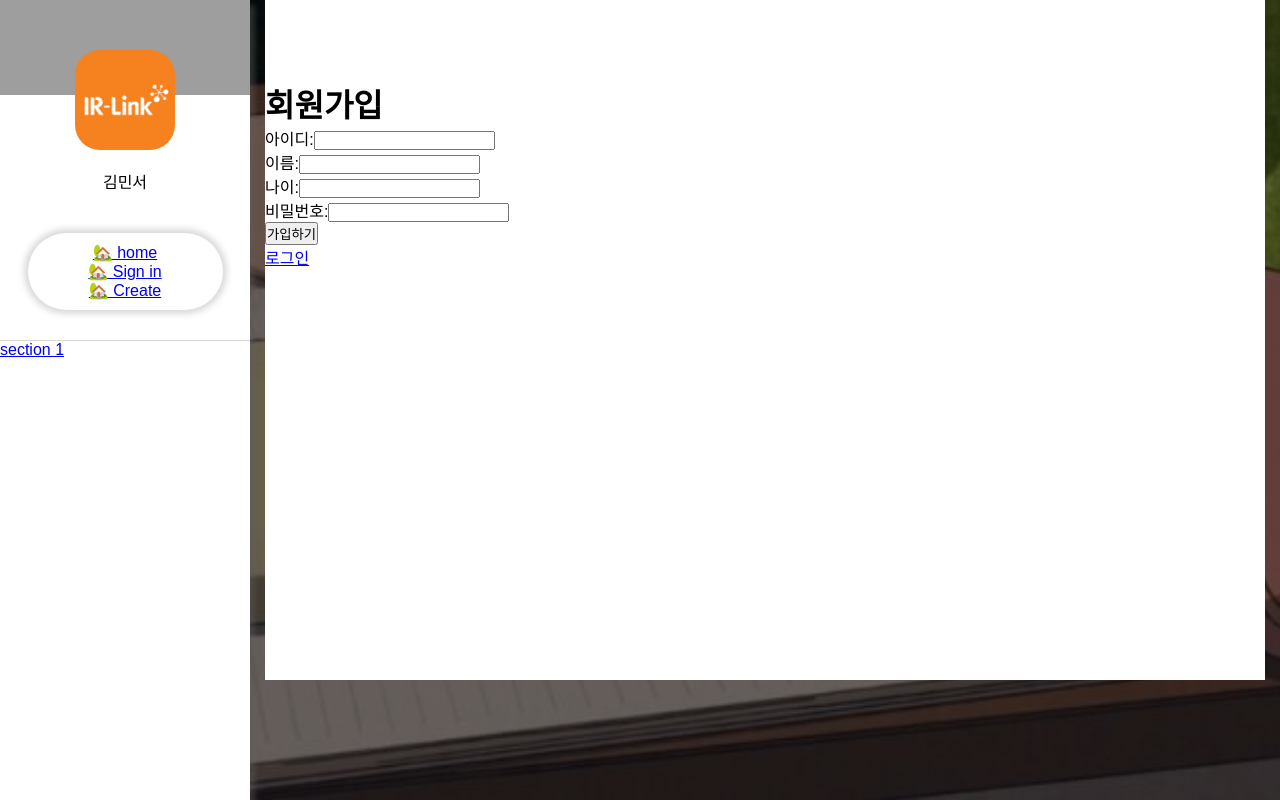
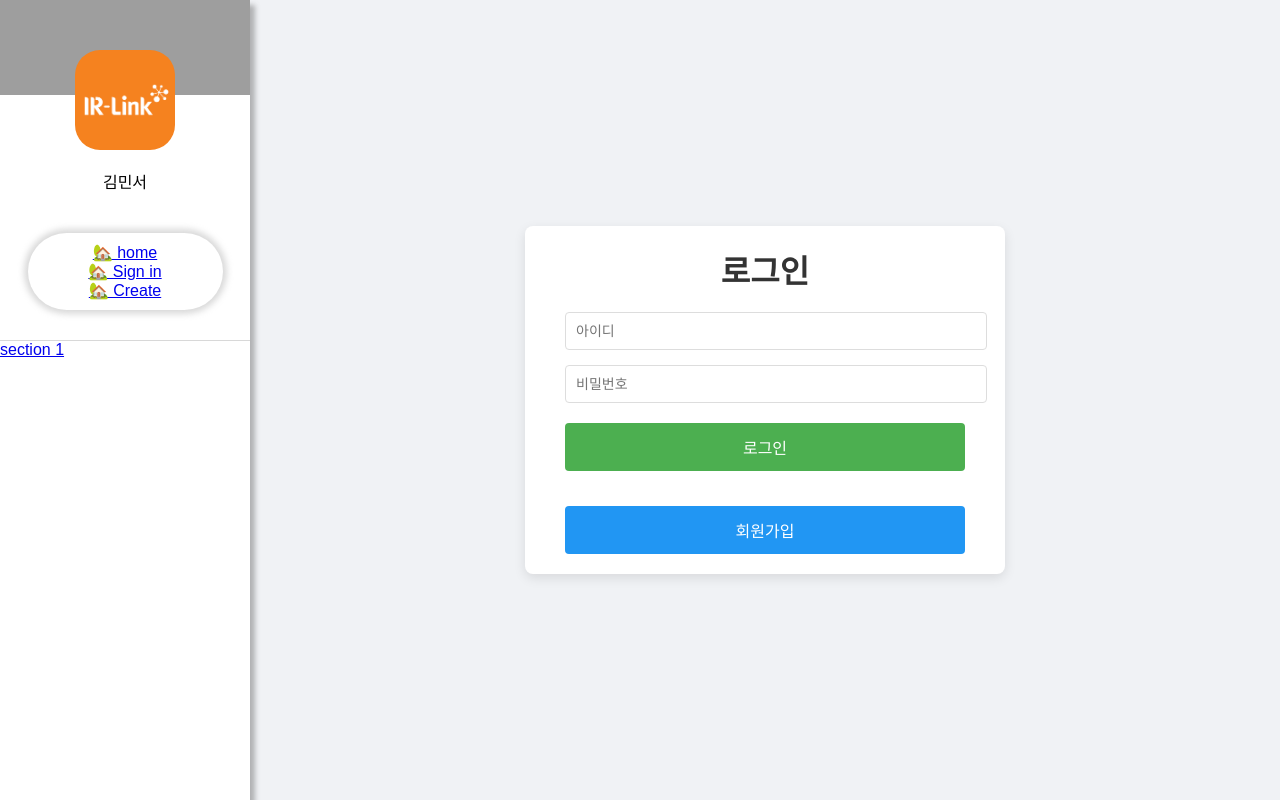
Before and after one commit to IrRink/Front, a React (Create React App) app: page /signin in a window 1280 px wide. Built offline with nearby package versions, Linux system fonts and the light colour scheme; grey boxes are pictures that could not be loaded; a web font is replaced by a local one.

Commit message:
loginpage-design

```diff
--- a/src/components/navbar.tsx
+++ b/src/components/navbar.tsx
@@ -53,7 +53,7 @@ function Navber() {
             <a href="/signin">🏡 Sign in</a>
           </li>
           <li>
-            <a href="#">🏡 Create</a>
+            <a href="/CreateAccount">🏡 Create</a>
           </li>
         </ul>
       </div>
--- a/src/views/Main/main.tsx
+++ b/src/views/Main/main.tsx
@@ -1,5 +1,6 @@
 import Navber from "../../components/navbar";
 import Fistmainpage from "./firstpage";
+import Second from "./second";
 
 function Main() {
   return (
@@ -9,7 +10,10 @@ function Main() {
         <Fistmainpage />
       </div>
       <div></div>
-      <div style={{ marginLeft: "250px", height: "100vh" }} id="section1"></div>
+      <div style={{ marginLeft: "250px", height: "100vh" }} id="section1">
+
+        <Second />
+      </div>
     </>
   );
 }
--- a/src/views/login/createAccount.tsx
+++ b/src/views/login/createAccount.tsx
@@ -1,72 +1,157 @@
-import React from 'react';
+
+
+
+import styled from "styled-components";
+import { useEffect } from "react";
+
+const SigninfirstDiv = styled.div`
+  width: calc(100% - 250px);
+  height: 100vh;
+  background-image: url("image1.jpg");
+  background-size: cover;
+  background-position: center;
+  background-repeat: no-repeat;
+  margin-left: 250px;
+`;
+
+const Filter = styled.div`
+  width: 100%;
+  height: 100%;
+  background-color: rgba(0, 2, 18, 0.568);
+`;
+
 
 function CreateAccount() {
-  const handleSubmit = async (event: React.FormEvent<HTMLFormElement>) => {
-    event.preventDefault(); // Prevent the default form submission
+  useEffect(() => {
+    const signupForm = document.getElementById('signupForm') as HTMLFormElement | null;
 
-    const formData = new FormData(event.currentTarget);
-    const data = new URLSearchParams();
+    if (!signupForm) return; // signupForm이 null이면 return으로 실행 중단
 
-    // Convert FormData to URLSearchParams
-    formData.forEach((value, key) => {
-      data.append(key, value as string);
-    });
+    const handleFormSubmit = (event: Event) => {
+      event.preventDefault(); // 기본 제출 동작 방지
 
-    try {
-      const response = await fetch('http://localhost:5500/process/login', {
-        method: 'POST',
+      const formData = new FormData(signupForm);
+      const data = Object.fromEntries(formData.entries());
+
+      // 서버에 데이터 전송
+      fetch(signupForm.action, {
+        method: signupForm.method,
         headers: {
-          'Content-Type': 'application/x-www-form-urlencoded',
+          'Content-Type': 'application/json',
         },
-        body: data.toString(),
-      });
+        body: JSON.stringify(data),
+      })
+        .then((response) => {
+          if (response.ok) {
+            return response.text();
+          }
+          throw new Error('회원가입 실패');
+        })
+        .then((data) => {
+          alert(data); // 서버로부터 받은 메시지 표시
+        })
+        .catch((error) => {
+          console.error('Error:', error);
+          alert('회원가입 중 오류 발생');
+        });
+    };
 
-      if (response.ok) {
-        // If login is successful, display the success message
-        const result = await response.text();
-        const resultDiv = document.getElementById('result');
-        if (resultDiv) {
-          resultDiv.innerHTML = result + `
-            <button id="logoutButton">로그아웃</button>
-          `;
+    signupForm.addEventListener('submit', handleFormSubmit);
 
-          // Add click handler for the logout button
-          const logoutButton = document.getElementById('logoutButton');
-          if (logoutButton) {
-            logoutButton.onclick = () => {
-              window.location.href = 'logout.html'; // Redirect to logout page
-            };
-          }
-        }
-      } else {
-        const result = await response.text(); // Get error message
-        const resultDiv = document.getElementById('result');
-        if (resultDiv) {
-          resultDiv.innerHTML = result; // Display error message
-        }
-      }
-    } catch (error) {
-      console.error('로그인 요청 중 오류 발생:', error);
-      const resultDiv = document.getElementById('result');
-      if (resultDiv) {
-        resultDiv.innerHTML = '<p>로그인 요청 중 오류 발생</p>'; // Display error message
-      }
-    }
-  };
+    // 컴포넌트가 언마운트되면 이벤트 리스너 제거
+    return () => {
+      signupForm.removeEventListener('submit', handleFormSubmit);
+    };
+  }, []);
 
   return (
-    <div>
-      <form id="loginForm" onSubmit={handleSubmit}>
-        <input type="text" name="id" placeholder="아이디" required />
-        <input type="password" name="password" placeholder="비밀번호" required />
-        <button type="submit">로그인</button>
-      </form>
+    <SigninfirstDiv>
+      <Filter>
+      <div style={{
+  display: 'flex',
+  justifyContent: 'center',
+  alignItems: 'center',
+  height: '100vh',
+}}>
+  <div style={{
+    padding: '20px 40px',
+    backgroundColor: '#ffffff',
+    width: '600px',
+    borderRadius: '8px',
+    boxShadow: '0 4px 12px rgba(0, 0, 0, 0.1)'
+  }}>
+    <h1 style={{
+      textAlign: 'center',
+      color: '#333',
+      marginBottom: '20px'
+    }}>회원가입</h1>
+    <form id="signupForm" method="POST" action="http://localhost:5500/process/adduser" style={{textAlign : 'center'}}>
+      <div style={{ marginBottom: '15px' }}>
+        <label htmlFor="id" style={{ display: 'block', marginBottom: '5px', color: '#555' }}>아이디:</label>
+        <input id="id" name="id" required style={{
+          width: '100%',
+          padding: '10px',
+          borderRadius: '4px',
+          border: '1px solid #ddd',
+          fontSize: '14px'
+        }} />
+      </div>
+      <div style={{ marginBottom: '15px' }}>
+        <label htmlFor="name" style={{ display: 'block', marginBottom: '5px', color: '#555' }}>이름:</label>
+        <input type="text" id="name" name="name" required style={{
+          width: '100%',
+          padding: '10px',
+          borderRadius: '4px',
+          border: '1px solid #ddd',
+          fontSize: '14px'
+        }} />
+      </div>
+      <div style={{ marginBottom: '15px' }}>
+        <label htmlFor="age" style={{ display: 'block', marginBottom: '5px', color: '#555' }}>나이:</label>
+        <input type="number" id="age" name="age" required style={{
+          width: '100%',
+          padding: '10px',
+          borderRadius: '4px',
+          border: '1px solid #ddd',
+          fontSize: '14px'
+        }} />
+      </div>
+      <div style={{ marginBottom: '20px' }}>
+        <label htmlFor="password" style={{ display: 'block', marginBottom: '5px', color: '#555' }}>비밀번호:</label>
+        <input type="password" id="password" name="password" required style={{
+          width: '100%',
+          padding: '10px',
+          borderRadius: '4px',
+          border: '1px solid #ddd',
+          fontSize: '14px'
+        }} />
+      </div>
+      <button type="submit" style={{
+        width: '100%',
+        padding: '12px',
+        backgroundColor: '#4CAF50',
+        color: 'white',
+        border: 'none',
+        borderRadius: '4px',
+        fontSize: '16px',
+        cursor: 'pointer'
+      }}>가입하기</button>
+    </form>
+    <div style={{
+      textAlign: 'center',
+      marginTop: '20px'
+    }}>
+      <a href="/createAccount" style={{
+        color: '#4CAF50',
+        textDecoration: 'none',
+        fontSize: '14px'
+      }}>로그인</a>
+    </div>
+  </div>
+</div>
 
-      <div id="result"></div>
-      <button id="signupButton" onClick={() => window.location.href = 'signup.html'}>
-        회원가입
-      </button>
-    </div>
+      </Filter>
+    </SigninfirstDiv>
   );
 }
 
--- a/src/views/login/signin.tsx
+++ b/src/views/login/signin.tsx
@@ -1,93 +1,130 @@
-import styled from "styled-components";
-import { useEffect } from "react";
-
-const SigninfirstDiv = styled.div`
-  width: calc(100% - 250px);
-  height: 100vh;
-  background-image: url("image1.jpg");
-  background-size: cover;
-  background-position: center;
-  background-repeat: no-repeat;
-  margin-left: 250px;
-`;
-
-const Filter = styled.div`
-  width: 100%;
-  height: 100%;
-  background-color: rgba(0, 2, 18, 0.568);
-`;
+import React from 'react';
 
 function Signin() {
-  useEffect(() => {
-    const signupForm = document.getElementById('signupForm') as HTMLFormElement | null;
+  const handleSubmit = async (event: React.FormEvent<HTMLFormElement>) => {
+    event.preventDefault(); // Prevent the default form submission
 
-    if (!signupForm) return; // signupForm이 null이면 return으로 실행 중단
+    const formData = new FormData(event.currentTarget);
+    const data = new URLSearchParams();
 
-    const handleFormSubmit = (event: Event) => {
-      event.preventDefault(); // 기본 제출 동작 방지
+    // Convert FormData to URLSearchParams
+    formData.forEach((value, key) => {
+      data.append(key, value as string);
+    });
 
-      const formData = new FormData(signupForm);
-      const data = Object.fromEntries(formData.entries());
+    try {
+      const response = await fetch('http://localhost:5500/process/login', {
+        method: 'POST',
+        headers: {
+          'Content-Type': 'application/x-www-form-urlencoded',
+        },
+        body: data.toString(),
+      });
 
-      // 서버에 데이터 전송
-      fetch(signupForm.action, {
-        method: signupForm.method,
-        headers: {
-          'Content-Type': 'application/json',
-        },
-        body: JSON.stringify(data),
-      })
-        .then((response) => {
-          if (response.ok) {
-            return response.text();
+      if (response.ok) {
+        // If login is successful, display the success message
+        const result = await response.text();
+        const resultDiv = document.getElementById('result');
+        if (resultDiv) {
+          resultDiv.innerHTML = result + `
+            <button id="logoutButton">로그아웃</button>
+          `;
+
+          // Add click handler for the logout button
+          const logoutButton = document.getElementById('logoutButton');
+          if (logoutButton) {
+            logoutButton.onclick = () => {
+              window.location.href = 'logout.html'; // Redirect to logout page
+            };
           }
-          throw new Error('회원가입 실패');
-        })
-        .then((data) => {
-          alert(data); // 서버로부터 받은 메시지 표시
-        })
-        .catch((error) => {
-          console.error('Error:', error);
-          alert('회원가입 중 오류 발생');
-        });
-    };
-
-    signupForm.addEventListener('submit', handleFormSubmit);
-
-    // 컴포넌트가 언마운트되면 이벤트 리스너 제거
-    return () => {
-      signupForm.removeEventListener('submit', handleFormSubmit);
-    };
-  }, []);
+        }
+      } else {
+        const result = await response.text(); // Get error message
+        const resultDiv = document.getElementById('result');
+        if (resultDiv) {
+          resultDiv.innerHTML = result; // Display error message
+        }
+      }
+    } catch (error) {
+      console.error('로그인 요청 중 오류 발생:', error);
+      const resultDiv = document.getElementById('result');
+      if (resultDiv) {
+        resultDiv.innerHTML = '<p>로그인 요청 중 오류 발생</p>'; // Display error message
+      }
+    }
+  };
 
   return (
-    <SigninfirstDiv>
-      <Filter>
-        <div style={{ paddingTop: '10vh', margin: ' auto', backgroundColor: 'white', width: '1000px', height: '600px' }}>
-          <h1>회원가입</h1>
-          <form id="signupForm" method="POST" action="http://localhost:5500/process/adduser">
-            <div>
-              <label htmlFor="id">아이디:</label>
-              <input id="id" name="id" required />
-            </div>
-            <div>
-              <label htmlFor="name">이름:</label>
-              <input type="text" id="name" name="name" required />
-            </div>
-            <div>
-              <label htmlFor="age">나이:</label>
-              <input type="number" id="age" name="age" required />
-            </div>
-            <div>
-              <label htmlFor="password">비밀번호:</label>
-              <input type="password" id="password" name="password" required />
-            </div>
-            <button type="submit">가입하기</button>
-          </form>
-          <a href="/createAccount">로그인</a>
-        </div>
-      </Filter>
-    </SigninfirstDiv>
+<div style={{
+  display: 'flex',
+  justifyContent: 'center',
+  alignItems: 'center',
+  height: '100vh',
+  backgroundColor: '#f0f2f5',
+  width: 'calc(100% - 250px)',
+  marginLeft: '250px'
+}}>
+  <div style={{
+    padding: '20px 40px',
+    backgroundColor: '#ffffff',
+    width: '400px',
+    borderRadius: '8px',
+    boxShadow: '0 4px 12px rgba(0, 0, 0, 0.1)'
+  }}>
+    <h1 style={{
+      textAlign: 'center',
+      color: '#333',
+      marginBottom: '20px'
+    }}>로그인</h1>
+    <form id="loginForm" onSubmit={handleSubmit} style={{ textAlign: 'center' }}>
+      <div style={{ marginBottom: '15px' }}>
+        <input type="text" name="id" placeholder="아이디" required style={{
+          width: '100%',
+          padding: '10px',
+          borderRadius: '4px',
+          border: '1px solid #ddd',
+          fontSize: '14px'
+        }} />
+      </div>
+      <div style={{ marginBottom: '20px' }}>
+        <input type="password" name="password" placeholder="비밀번호" required style={{
+          width: '100%',
+          padding: '10px',
+          borderRadius: '4px',
+          border: '1px solid #ddd',
+          fontSize: '14px'
+        }} />
+      </div>
+      <button type="submit" style={{
+        width: '100%',
+        padding: '12px',
+        backgroundColor: '#4CAF50',
+        color: 'white',
+        border: 'none',
+        borderRadius: '4px',
+        fontSize: '16px',
+        cursor: 'pointer'
+      }}>로그인</button>
+    </form>
+    <div id="result" style={{
+      marginTop: '15px',
+      textAlign: 'center',
+      color: '#d9534f'
+    }}></div>
+    <button id="signupButton" onClick={() => window.location.href = 'signup.html'} style={{
+      width: '100%',
+      padding: '12px',
+      marginTop: '20px',
+      backgroundColor: '#2196F3',
+      color: 'white',
+      border: 'none',
+      borderRadius: '4px',
+      fontSize: '16px',
+      cursor: 'pointer'
+    }}>회원가입</button>
+  </div>
+</div>
+
   );
 }
 
```
Also changed, not shown: src/views/Main/second.tsx (added, +12 -0 lines).
